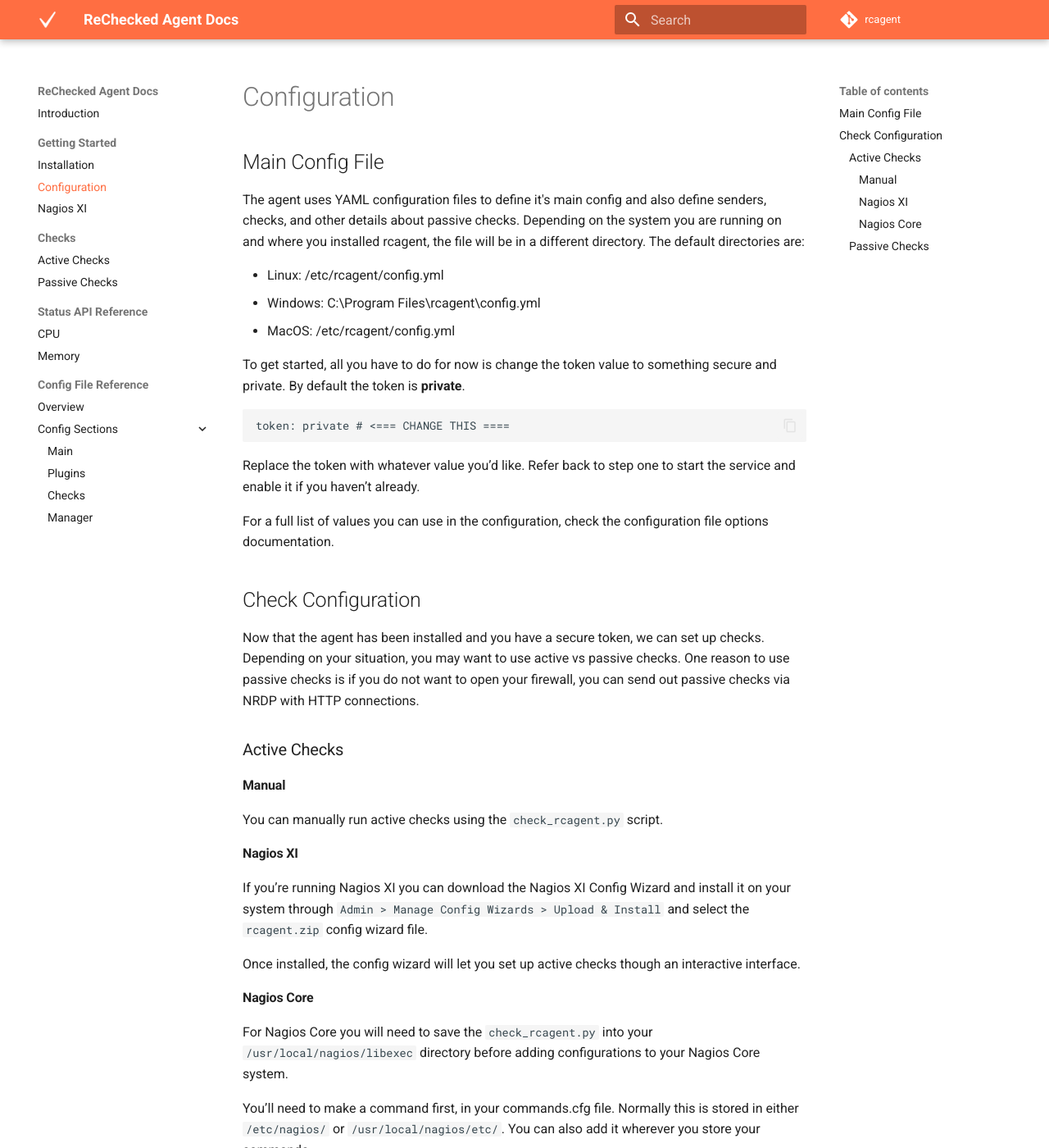
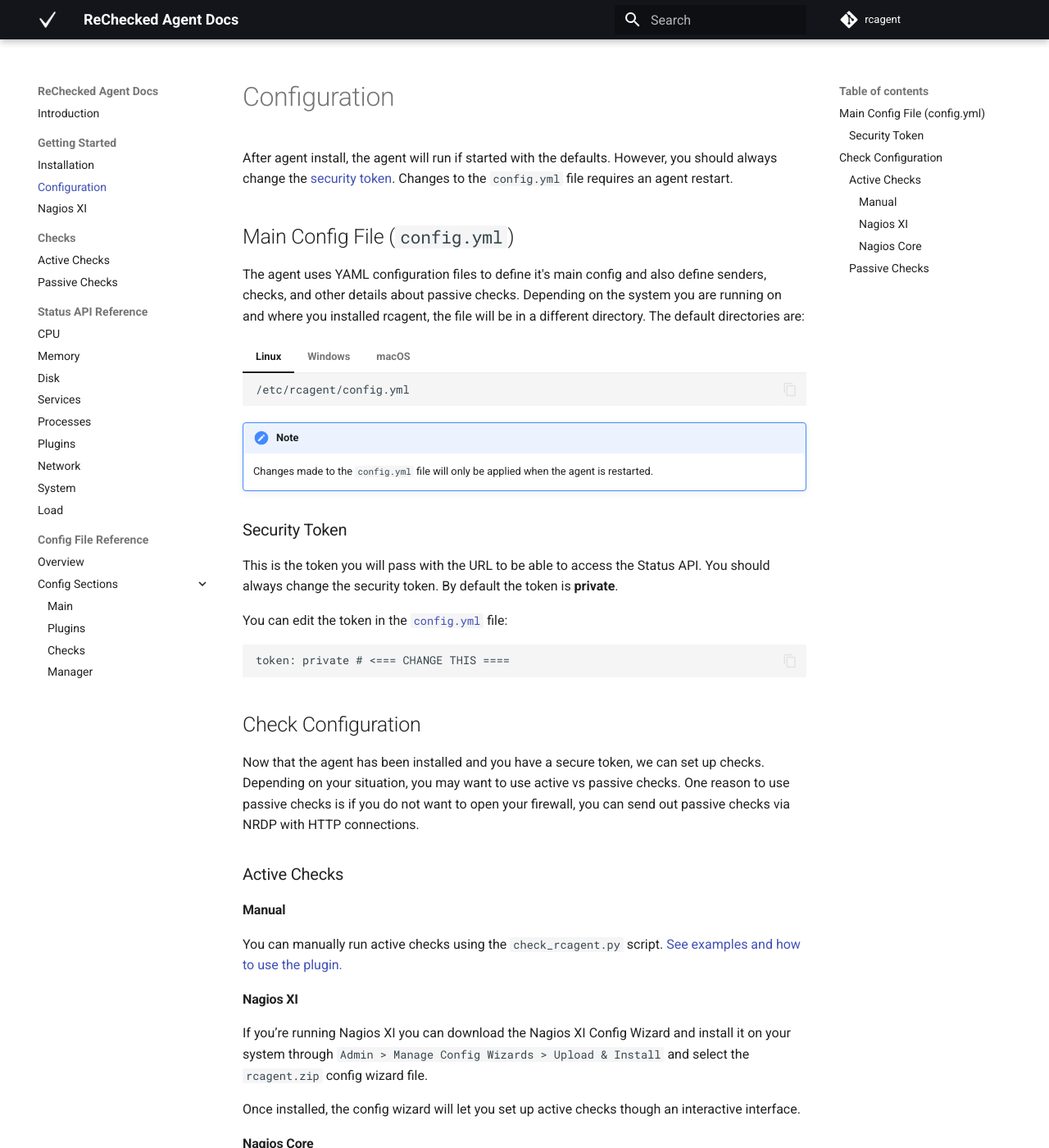
Before and after one commit to rechecked/rcagent, an MkDocs documentation site: the page built from docs/getting-started/configuration.md, in a window 1280 px wide and 1400 px high. Shown: the whole window at 82% size. Built offline with MkDocs 1.6.1 and Material for MkDocs 9.7.7, drawn with Linux system fonts in a browser that asks for light colours; comment, search, counter and statistics services are not loaded.

Commit message:
Update docs with new files

````diff
--- a/docs/getting-started/configuration.md
+++ b/docs/getting-started/configuration.md
@@ -1,22 +1,42 @@
 # Configuration
 
-## Main Config File
+After agent install, the agent will run if started with the defaults. However, you should always change the [security token](#security-token). Changes to the `config.yml` file requires an agent restart.
+
+## Main Config File (`config.yml`)
 
 The agent uses YAML configuration files to define it's main config and also define senders, checks, and other details about passive checks. Depending on the system you are running on and where you installed rcagent, the file will be in a different directory. The default directories are:
 
-- Linux: /etc/rcagent/config.yml
-- Windows: C:\Program Files\rcagent\config.yml
-- MacOS: /etc/rcagent/config.yml
+=== "Linux"
 
-To get started, all you have to do for now is change the token value to something secure and private. By default the token is **private**.
+	```
+	/etc/rcagent/config.yml
+	```
+
+=== "Windows"
+
+	```
+	C:\Program Files\rcagent\config.yml
+	```
+
+=== "macOS"
+
+	```
+	/etc/rcagent/config.yml
+	```
+
+!!! note
+
+	Changes made to the `config.yml` file will only be applied when the agent is restarted.
+
+### Security Token
+
+This is the token you will pass with the URL to be able to access the Status API. You should always change the security token. By default the token is **private**.
+
+You can edit the token in the [`config.yml`](#main-config-file-configyml) file:
 
 ```
 token: private # <=== CHANGE THIS ====
 ```
-
-Replace the token with whatever value you’d like. Refer back to step one to start the service and enable it if you haven’t already.
-
-For a full list of values you can use in the configuration, check the configuration file options documentation.
 
 ## Check Configuration
 
@@ -26,9 +46,7 @@ Now that the agent has been installed and you have a secure token, we can set up
 
 #### Manual
 
-You can manually run active checks using the `check_rcagent.py` script.
-
-
+You can manually run active checks using the `check_rcagent.py` script. [See examples and how to use the plugin.](../../checks/active-checks/#using-check_rcagentpy)
 
 #### Nagios XI
 
@@ -44,8 +62,8 @@ You’ll need to make a command first, in your commands.cfg file. Normally this
 
 ```
 define command {
-    command_name    check_rcagent
-    command_line    $USER1$/check_rcagent.py -H $HOSTADDRESS$ $ARG1$
+	command_name    check_rcagent
+	command_line    $USER1$/check_rcagent.py -H $HOSTADDRESS$ $ARG1$
 }
 ```
 
@@ -55,49 +73,49 @@ Then you’ll be able to create hosts and services, the below is an example of a
 
 ```
 define host {
-    host_name               RCAgent Test Host
-    address                 192.168.1.100
-    check_command           check_rcagent!-t private -e system/version
-    max_check_attempts      5
-    check_interval          5
-    retry_interval          1
-    check_period            24x7
-    contacts                admin
-    notification_interval   60
-    notification_period     24x7
-    notifications_enabled   1
-    icon_image              rcagent.png
-    statusmap_image         rcagent.png
-    register                1
+	host_name               RCAgent Test Host
+	address                 192.168.1.100
+	check_command           check_rcagent!-t private -e system/version
+	max_check_attempts      5
+	check_interval          5
+	retry_interval          1
+	check_period            24x7
+	contacts                admin
+	notification_interval   60
+	notification_period     24x7
+	notifications_enabled   1
+	icon_image              rcagent.png
+	statusmap_image         rcagent.png
+	register                1
 }
 
 define service {
-    host_name               RCAgent Test Host
-    service_description     CPU Usage
-    check_command           check_rcagent!-t private -e cpu/percent -w 20 -c 40
-    max_check_attempts      5
-    check_interval          5
-    retry_interval          1
-    check_period            24x7
-    notification_interval   60
-    notification_period     24x7
-    contacts                admin
-    register                1
+	host_name               RCAgent Test Host
+	service_description     CPU Usage
+	check_command           check_rcagent!-t private -e cpu/percent -w 20 -c 40
+	max_check_attempts      5
+	check_interval          5
+	retry_interval          1
+	check_period            24x7
+	notification_interval   60
+	notification_period     24x7
+	contacts                admin
+	register                1
 }
 ```
 
 ### Passive Checks
 
-You can add individual passive checks to be sent over NRDP by adding the following to your `config.yml`.
+You can add individual passive checks to be sent over NRDP by adding the following to your [`config.yml`](#main-config-file-configyml).
 
 Create a senders section and add the NRDP server to send to with the token:
 
 ```
 senders:
   - name: NRDP Server 1
-    url: http://<ip>/nrdp/
-    token: <token>
-    type: nrdp
+	url: http://<ip>/nrdp/
+	token: <token>
+	type: nrdp
 ```
 
 !!! note
@@ -109,18 +127,18 @@ Next, set up the passive checks you wish to send, in this example we will send a
 ```
 checks:
   - hostname: $HOST
-    interval: 5m
-    endpoint: cpu/percent
-    options:
-      warning: 10
-      critical: 20
+	interval: 5m
+	endpoint: cpu/percent
+	options:
+	  warning: 10
+	  critical: 20
   - hostname: $HOST
-    servicename: CPU Usage
-    interval: 30s
-    endpoint: cpu/percent
-    options:
-      warning: 10
-      critical: 20
+	servicename: CPU Usage
+	interval: 30s
+	endpoint: cpu/percent
+	options:
+	  warning: 10
+	  critical: 20
 ```
 
 The $HOST variable is the hostname of the system the rcagent is running on and gets populated during runtime. The options section allows you to pass parameters just like the URL for active checks via the status API. This is why we pass warning/critical values in this way.
--- a/mkdocs.yml
+++ b/mkdocs.yml
@@ -17,18 +17,21 @@ theme:
   logo: assets/rechecked-white.png
   favicon: assets/favicon.ico
   palette:
-    primary: deep orange
-    accent: deep orange
+    primary: black
   features:
     - navigation.instant
     - navigation.sections
     - navigation.tracking
     - navigation.expand
     #- toc.integrate
+    - content.tabs.link
     - content.code.copy
 
 markdown_extensions:
   - admonition
+  - pymdownx.superfences
+  - pymdownx.tabbed:
+      alternate_style: true
 
 plugins:
   - offline:
@@ -47,6 +50,13 @@ nav:
   - Status API Reference:
     - CPU: status-api/cpu.md
     - Memory: status-api/memory.md
+    - Disk: status-api/disk.md
+    - Services: status-api/services.md
+    - Processes: status-api/processes.md
+    - Plugins: status-api/plugins.md
+    - Network: status-api/network.md
+    - System: status-api/system.md
+    - Load: status-api/load.md
   - Config File Reference:
     - Overview: config/overview.md
     - Config Sections:
````
Also changed, not shown: docs/checks/passive-checks.md (+16 -0 lines), docs/getting-started/installation.md (+4 -3 lines), docs/status-api/cpu.md (+1 -1 lines), docs/status-api/disk.md (added, +1 -0 lines), docs/status-api/load.md (added, +8 -0 lines), docs/status-api/network.md (added, +1 -0 lines), docs/status-api/plugins.md (added, +3 -0 lines), docs/status-api/processes.md (added, +1 -0 lines), docs/status-api/services.md (added, +1 -0 lines), docs/status-api/system.md (added, +7 -0 lines), 1 other file.
